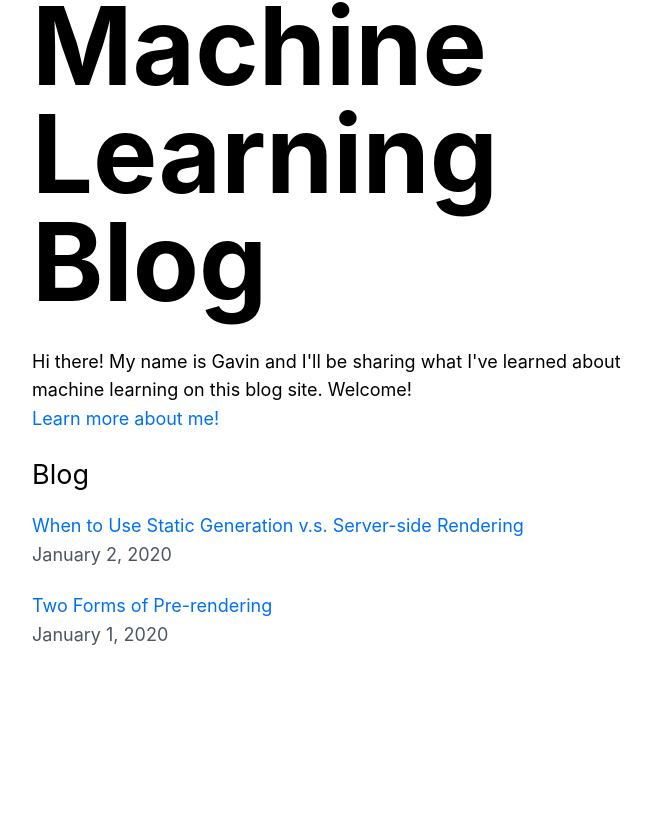
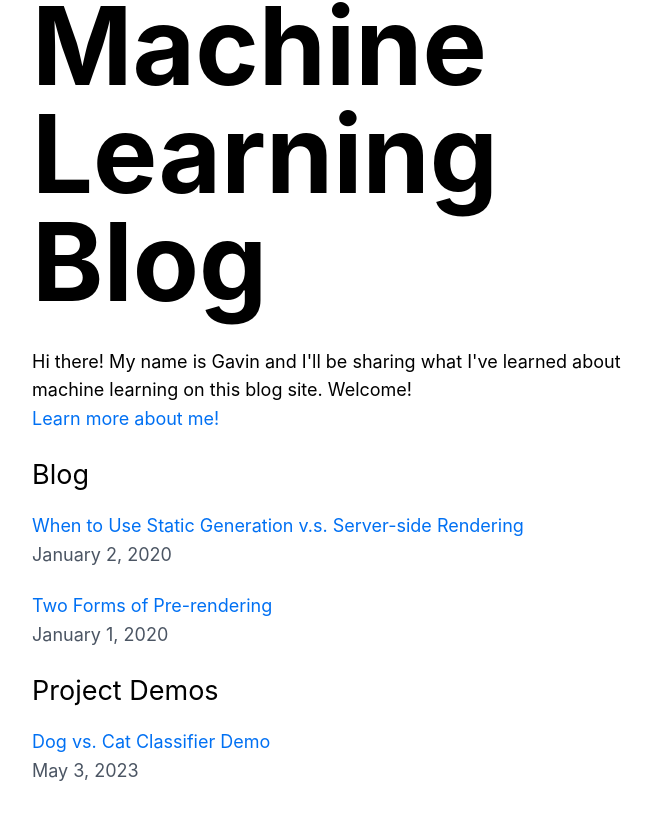
Before and after one commit to wry0313/gavinwang.dev, a Next.js app: page / in a window 1280 px wide. Shown: the part 323-1142 px from the top of the page, without its empty margins (302-953 px from the left). Before the commit the page ends 1027 px from the top, so only its background shows below. Built offline with nearby package versions, Linux system fonts and the light colour scheme.

Commit message:
Linked Demo1 to Main Page

```diff
--- a/pages/demo.js
+++ b/pages/Dog_Cat_Classifier_Demo.js
@@ -66,9 +66,7 @@ export default function Demo() {
                 <title>Dog vs. Cat Classifyer</title>
             </Head>
             <div className="">
-            <h1 className="text-[3rem] leading-[1.3] font-bold mb-4 mx-auto">Dog vs. Cat Classifyer</h1>
-
-
+            <h1 className="text-[3rem] leading-[1.3] font-bold mb-4 mx-auto">Dog vs. Cat Classifier</h1>
                 <input className="h-12 mr-[1rem] bg-white hover:bg-gray-100 text-gray-800 font-semibold py-2 px-4 border border-gray-400 rounded shadow" type="file" onChange={handleFileInputChange}/>
                 <button className="h-12 bg-white hover:bg-gray-100 text-gray-800 font-semibold py-2 px-4 border border-gray-400 rounded shadow" onClick={processImage} >Classify Image</button>
                 <div className="my-[1rem]">
--- a/pages/index.js
+++ b/pages/index.js
@@ -39,6 +39,20 @@ export default function Home({ allPostsData }) {
           ))}
         </u1>
       </section>
+
+      <section>
+        <h2 className="text-[1.5rem] leading-[1.4] my-4">Project Demos</h2>
+        <u1 className="list-none">
+        <li className="mb-[1.25rem]">
+              <Link href="Dog_Cat_Classifier_Demo"> Dog vs. Cat Classifier Demo</Link>
+              <br />
+              <div className="text-gray-600">
+                <Date dateString="2023-05-03" />
+              </div>
+
+        </li>
+        </u1>
+      </section>
     </Layout>
   );
 }
```
